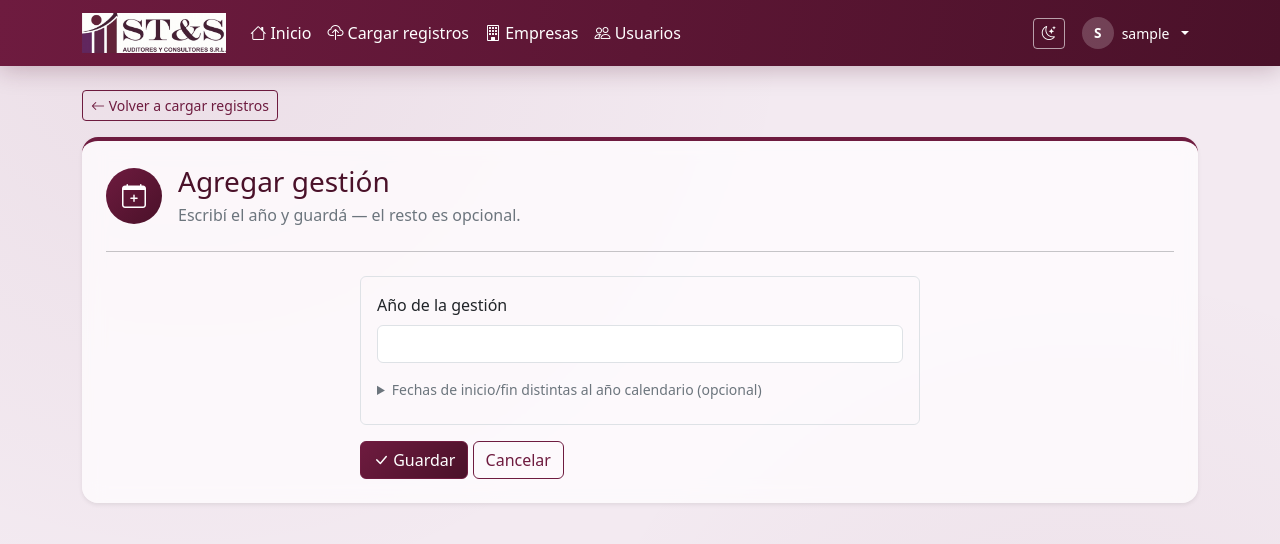
After one commit to AsturilloAlan/proyecto-de-grado, a Django app: page /registros/gestiones/nueva/ in a window 1280 px wide. The commit adds this page. Shown: the top 544 px of the page. Run offline with Django 4.2, Linux system fonts and the light colour scheme; the visitor is signed in with stand-in values (Sample User, id 1); data that the repository does not hold is empty.

Commit message:
Gestion (año fiscal) simplificada: alta, edición y validación de fechas; ajustes de presentación en cargar/base

```diff
--- a/registros/admin.py
+++ b/registros/admin.py
@@ -17,7 +17,7 @@ class EmpresaAuditadaAdmin(admin.ModelAdmin):
 
 @admin.register(Gestion)
 class GestionAdmin(admin.ModelAdmin):
-    list_display = ("anio",)
+    list_display = ("anio", "fecha_inicio", "fecha_fin")
 
 
 @admin.register(CuentaContable)
--- a/registros/forms.py
+++ b/registros/forms.py
@@ -1,9 +1,10 @@
 import os
 import re
+from datetime import date
 
 from django import forms
 
-from .models import CargaArchivo, EmpresaAuditada
+from .models import CargaArchivo, EmpresaAuditada, Gestion
 
 PATRON_TELEFONO = re.compile(r"^[0-9+()\s-]{6,20}$")
 
@@ -13,6 +14,23 @@ TAMANO_MAXIMO_BYTES = TAMANO_MAXIMO_MB * 1024 * 1024
 
 
 class EmpresaAuditadaForm(forms.ModelForm):
+    # No es un campo del modelo EmpresaAuditada: es un atajo para no tener
+    # que ir a otra pantalla a crear la primera gestión de esta empresa.
+    # Si se deja vacío, la empresa queda registrada igual, sin gestión
+    # (se puede agregar después desde "Cargar registros").
+    anio_gestion_inicial = forms.IntegerField(
+        label="Año de la primera gestión a auditar (opcional)",
+        required=False,
+        min_value=2000,
+        max_value=2100,
+        widget=forms.NumberInput(attrs={"class": "form-control", "min": 2000, "max": 2100}),
+        help_text=(
+            "Se crea automáticamente con el año calendario (01/01 - 31/12). "
+            "Si el cierre de esta empresa es distinto, se puede ajustar "
+            "después desde \"Cargar registros\" → \"Agregar gestión\"."
+        ),
+    )
+
     class Meta:
         model = EmpresaAuditada
         fields = [
@@ -56,6 +74,73 @@ class EmpresaAuditadaForm(forms.ModelForm):
         return telefono
 
 
+class GestionForm(forms.ModelForm):
+    """Alta de una gestión (año fiscal).
+
+    Uso simple (la mayoría de los casos): solo se escribe el año y listo,
+    se asume automáticamente el año calendario (01/01 - 31/12).
+
+    Uso avanzado (opcional): si el cliente tiene un cierre distinto al
+    31 de diciembre (algo que en Bolivia depende de su rubro — el SIN
+    fija fechas distintas para industriales, agropecuarias, mineras,
+    etc.), se pueden editar las fechas de inicio/fin manualmente.
+    """
+
+    class Meta:
+        model = Gestion
+        fields = ["anio", "fecha_inicio", "fecha_fin"]
+        labels = {
+            "anio": "Año de la gestión",
+            "fecha_inicio": "Fecha de inicio (opcional)",
+            "fecha_fin": "Fecha de fin (opcional)",
+        }
+        widgets = {
+            "anio": forms.NumberInput(attrs={"class": "form-control", "min": 2000, "max": 2100}),
+            "fecha_inicio": forms.DateInput(attrs={"class": "form-control", "type": "date"}),
+            "fecha_fin": forms.DateInput(attrs={"class": "form-control", "type": "date"}),
+        }
+
+    def __init__(self, *args, **kwargs):
+        super().__init__(*args, **kwargs)
+        self.fields["fecha_inicio"].required = False
+        self.fields["fecha_fin"].required = False
+
+    def clean_anio(self):
+        anio = self.cleaned_data["anio"]
+        if anio < 2000 or anio > 2100:
+            raise forms.ValidationError("Ingresa un año válido (entre 2000 y 2100).")
+        return anio
+
+    def clean(self):
+        limpio = super().clean()
+        anio = limpio.get("anio")
+        inicio = limpio.get("fecha_inicio")
+        fin = limpio.get("fecha_fin")
+        # Si no se especifican fechas, se asume año calendario completo.
+        if anio and not inicio:
+            inicio = date(anio, 1, 1)
+            limpio["fecha_inicio"] = inicio
+        if anio and not fin:
+            fin = date(anio, 12, 31)
+            limpio["fecha_fin"] = fin
+        if inicio and fin and fin <= inicio:
+            raise forms.ValidationError(
+                "La fecha de fin debe ser posterior a la fecha de inicio."
+            )
+        return limpio
+
+    def save(self, commit=True):
+        instancia = super().save(commit=False)
+        # clean() ya rellenó fecha_inicio/fecha_fin si vinieron vacías,
+        # pero save(commit=False) no vuelve a pasar por cleaned_data para
+        # asignarlas al objeto — se hace explícito acá.
+        instancia.fecha_inicio = self.cleaned_data.get("fecha_inicio", instancia.fecha_inicio)
+        instancia.fecha_fin = self.cleaned_data.get("fecha_fin", instancia.fecha_fin)
+        if commit:
+            instancia.save()
+        return instancia
+
+
 class CargaArchivoForm(forms.ModelForm):
     class Meta:
         model = CargaArchivo
--- /dev/null
+++ b/registros/templates/registros/gestion_form.html
@@ -0,0 +1,96 @@
+{% extends "base.html" %}
+{% block title %}{{ titulo|default:"Agregar gestión" }}{% endblock %}
+{% block content %}
+    <div class="d-flex align-items-center gap-3 mb-4">
+        <div class="rounded-circle d-flex align-items-center justify-content-center flex-shrink-0"
+             style="width:56px;height:56px;background:linear-gradient(135deg, var(--guindo), var(--guindo-oscuro));">
+            <i class="bi bi-calendar-plus text-white fs-4"></i>
+        </div>
+        <div>
+            <h1 class="text-guindo mb-1 h3">{{ titulo|default:"Agregar gestión" }}</h1>
+            <p class="text-secondary mb-0">
+                {% if gestion %}
+                    Corregí el año o las fechas y guardá.
+                {% else %}
+                    Escribí el año y guardá — el resto es opcional.
+                {% endif %}
+            </p>
+        </div>
+    </div>
+    <hr class="mb-4">
+
+    <form method="post" class="mx-auto" style="max-width: 560px;">
+        {% csrf_token %}
+        {{ form.non_field_errors }}
+        <div class="p-3 rounded border mb-3">
+            <div class="mb-3">
+                <label for="{{ form.anio.id_for_label }}" class="form-label">{{ form.anio.label }}</label>
+                {{ form.anio }}
+                {% for error in form.anio.errors %}<div class="text-danger small mt-1">{{ error }}</div>{% endfor %}
+            </div>
+
+            <details{% if gestion %} open{% endif %}>
+                <summary class="text-secondary small mb-2" style="cursor:pointer;">
+                    Fechas de inicio/fin distintas al año calendario (opcional)
+                </summary>
+                <p class="form-text">
+                    Por defecto se asume 01/01 al 31/12 de ese año. Solo cambiá esto
+                    si el cliente cierra en otra fecha (en Bolivia varía según su
+                    rubro, según el SIN: industriales 31/marzo, agropecuarias
+                    30/junio, mineras 30/septiembre, resto 31/diciembre).
+                </p>
+                <div class="row g-3 mt-1">
+                    <div class="col-sm-6">
+                        <label for="{{ form.fecha_inicio.id_for_label }}" class="form-label">{{ form.fecha_inicio.label }}</label>
+                        {{ form.fecha_inicio }}
+                        {% for error in form.fecha_inicio.errors %}<div class="text-danger small mt-1">{{ error }}</div>{% endfor %}
+                    </div>
+                    <div class="col-sm-6">
+                        <label for="{{ form.fecha_fin.id_for_label }}" class="form-label">{{ form.fecha_fin.label }}</label>
+                        {{ form.fecha_fin }}
+                        {% for error in form.fecha_fin.errors %}<div class="text-danger small mt-1">{{ error }}</div>{% endfor %}
+                    </div>
+                </div>
+            </details>
+        </div>
+        <div>
+            <button class="btn btn-guindo" type="submit">
+                <i class="bi bi-check-lg"></i> Guardar
+            </button>
+            <a class="btn btn-outline-guindo" href="{% url 'registros:cargar' %}">Cancelar</a>
+        </div>
+    </form>
+
+    {% if gestiones %}
+        <hr class="my-4">
+        <h2 class="h6 text-guindo text-uppercase mb-3">
+            <i class="bi bi-calendar3"></i> Gestiones ya registradas
+        </h2>
+        <div class="table-responsive">
+            <table class="table table-hover align-middle mb-0">
+                <thead>
+                    <tr>
+                        <th>Año</th>
+                        <th>Desde</th>
+                        <th>Hasta</th>
+                        <th></th>
+                    </tr>
+                </thead>
+                <tbody>
+                    {% for g in gestiones %}
+                    <tr>
+                        <td><span class="badge" style="background-color: var(--guindo) !important;">{{ g.anio }}</span></td>
+                        <td>{{ g.fecha_inicio|date:"d/m/Y" }}</td>
+                        <td>{{ g.fecha_fin|date:"d/m/Y" }}</td>
+                        <td class="text-end">
+                            <a href="{% url 'registros:gestion_editar' g.id %}" class="small">
+                                <i class="bi bi-pencil"></i> Editar
+                            </a>
+                        </td>
+                    </tr>
+                    {% endfor %}
+                </tbody>
+            </table>
+        </div>
+    {% endif %}
+{% endblock %}
--- a/registros/urls.py
+++ b/registros/urls.py
@@ -7,6 +7,8 @@ app_name = "registros"
 urlpatterns = [
     path("cargar/", views.cargar_registros, name="cargar"),
     path("cargar/<int:carga_id>/", views.detalle_carga, name="detalle_carga"),
+    path("gestiones/nueva/", views.gestion_crear, name="gestion_crear"),
+    path("gestiones/<int:gestion_id>/editar/", views.gestion_editar, name="gestion_editar"),
     path("empresas/", views.empresas_lista, name="empresas_lista"),
     path("empresas/nueva/", views.empresa_crear, name="empresa_crear"),
     path("empresas/<int:empresa_id>/editar/", views.empresa_editar, name="empresa_editar"),
--- a/registros/views.py
+++ b/registros/views.py
@@ -1,3 +1,5 @@
+from datetime import date
+
 from django.contrib import messages
 from django.contrib.auth.decorators import login_required
 from django.core.paginator import Paginator
@@ -7,8 +9,8 @@ from django.shortcuts import get_object_or_404, redirect, render
 from usuarios.decorators import rol_requerido
 
 from .auditoria import registrar_creacion, registrar_edicion
-from .forms import CargaArchivoForm, EmpresaAuditadaForm
-from .models import CargaArchivo, EmpresaAuditada, HistorialCambio
+from .forms import CargaArchivoForm, EmpresaAuditadaForm, GestionForm
+from .models import CargaArchivo, EmpresaAuditada, Gestion, HistorialCambio
 from .services import procesar_carga
 
 CAMPOS_AUDITABLES_EMPRESA = [
@@ -61,6 +63,63 @@ def detalle_carga(request, carga_id):
 
 
 @rol_requerido("Administrador")
+def gestion_crear(request):
+    """Alta de una nueva gestión (año fiscal) para poder cargar archivos de
+    ese periodo. Solo Administrador, igual que empresas clientes."""
+    if request.method == "POST":
+        form = GestionForm(request.POST)
+        if form.is_valid():
+            gestion = form.save()
+            registrar_creacion(gestion, request.user)
+            messages.success(request, f"Gestión {gestion.anio} creada correctamente.")
+            return redirect("registros:cargar")
+    else:
+        form = GestionForm()
+    return render(
+        request,
+        "registros/gestion_form.html",
+        {"form": form, "gestiones": Gestion.objects.all()},
+    )
+
+
+CAMPOS_AUDITABLES_GESTION = ["anio", "fecha_inicio", "fecha_fin"]
+
+
+@rol_requerido("Administrador")
+def gestion_editar(request, gestion_id):
+    """Corrige un error humano al registrar una gestión (año o fechas mal
+    puestas). No se ofrece "eliminar": si la gestión ya se usó en alguna
+    carga, la base de datos lo protege automáticamente (on_delete=PROTECT
+    en CargaArchivo.gestion); si nunca se usó, dejarla sin usar no genera
+    ningún problema, así que no hace falta borrarla."""
+    gestion = get_object_or_404(Gestion, pk=gestion_id)
+    if request.method == "POST":
+        valores_anteriores = {
+            campo: getattr(gestion, campo) for campo in CAMPOS_AUDITABLES_GESTION
+        }
+        form = GestionForm(request.POST, instance=gestion)
+        if form.is_valid():
+            form.save()
+            registrar_edicion(
+                gestion, valores_anteriores, request.user, CAMPOS_AUDITABLES_GESTION
+            )
+            messages.success(request, f"Gestión {gestion.anio} actualizada correctamente.")
+            return redirect("registros:gestion_crear")
+    else:
+        form = GestionForm(instance=gestion)
+    return render(
+        request,
+        "registros/gestion_form.html",
+        {
+            "form": form,
+            "gestiones": Gestion.objects.all(),
+            "gestion": gestion,
+            "titulo": f"Editar gestión {gestion.anio}",
+        },
+    )
+
+
+@rol_requerido("Administrador")
 def empresas_lista(request):
     """Listado de empresas clientes de ST&S (RF-09, solo Administrador)."""
     busqueda = request.GET.get("q", "").strip()
@@ -86,7 +145,25 @@ def empresa_crear(request):
         if form.is_valid():
             empresa = form.save()
             registrar_creacion(empresa, request.user)
-            messages.success(request, "Empresa registrada correctamente.")
+
+            anio = form.cleaned_data.get("anio_gestion_inicial")
+            if anio:
+                # Se reutiliza si ya existe una con año calendario completo
+                # para ese año (evita duplicados si dos empresas usan la
+                # misma gestión "normal" de 01/01 - 31/12).
+                gestion, creada = Gestion.objects.get_or_create(
+                    anio=anio,
+                    fecha_inicio=date(anio, 1, 1),
+                    fecha_fin=date(anio, 12, 31),
+                )
+                if creada:
+                    registrar_creacion(gestion, request.user)
+                messages.success(
+                    request,
+                    f"Empresa registrada correctamente, con la gestión {anio} lista para usar.",
+                )
+            else:
+                messages.success(request, "Empresa registrada correctamente.")
             return redirect("registros:empresas_lista")
     else:
         form = EmpresaAuditadaForm()
--- a/templates/base.html
+++ b/templates/base.html
@@ -32,7 +32,7 @@
         @media (min-width: 1400px) {
             .navbar-guindo > .container, main.container { max-width: 1600px; }
         }
-        [data-bs-theme="dark"] html { background: #17111a; }
+        html[data-bs-theme="dark"] { background: #17111a; }
         body {
             min-height: 100vh;
             background:
@@ -225,7 +225,8 @@
             </a>
         {% endif %}
 
-        <div class="card card-principal shadow-sm">
+        <div class="card card-principal shadow-sm mx-auto {% block card_extra_class %}{% endblock %}"
+             style="{% block card_extra_style %}{% endblock %}">
             <div class="card-body p-4">
                 {% block content %}{% endblock %}
             </div>
--- a/usuarios/context_processors.py
+++ b/usuarios/context_processors.py
@@ -13,6 +13,8 @@ from django.urls import resolve, reverse
 # (cargar/empresas ya tienen su propio enlace en el navbar).
 _MAPA_VOLVER = {
     "registros:detalle_carga": ("registros:cargar", "Volver a cargas"),
+    "registros:gestion_crear": ("registros:cargar", "Volver a cargar registros"),
+    "registros:gestion_editar": ("registros:cargar", "Volver a cargar registros"),
     "registros:empresa_crear": ("registros:empresas_lista", "Volver a empresas"),
     "registros:empresa_editar": ("registros:empresas_lista", "Volver a empresas"),
     "registros:empresa_historial": ("registros:empresas_lista", "Volver a empresas"),
--- a/usuarios/templates/usuarios/cambiar_clave.html
+++ b/usuarios/templates/usuarios/cambiar_clave.html
@@ -1,7 +1,8 @@
 {% extends "base.html" %}
 {% block title %}Cambiar contraseña{% endblock %}
+{% block card_extra_style %}max-width: 480px;{% endblock %}
 {% block content %}
-    <div class="mx-auto" style="max-width: 480px;">
+    <div>
         <h1 class="text-guindo mb-1 h3">Cambiar contraseña</h1>
         <p class="text-secondary mb-4">Ingresa tu contraseña actual y la nueva contraseña.</p>
 
--- a/usuarios/templates/usuarios/cambiar_clave_hecho.html
+++ b/usuarios/templates/usuarios/cambiar_clave_hecho.html
@@ -1,7 +1,8 @@
 {% extends "base.html" %}
 {% block title %}Contraseña actualizada{% endblock %}
+{% block card_extra_style %}max-width: 480px;{% endblock %}
 {% block content %}
-    <div class="mx-auto text-center" style="max-width: 480px;">
+    <div class="text-center">
         <div class="d-inline-flex align-items-center justify-content-center rounded-circle mb-3"
              style="width: 64px; height: 64px; background: #1a7f37; color: #fff;">
             <i class="bi bi-check-lg" style="font-size: 1.75rem;"></i>
--- a/usuarios/templates/usuarios/login.html
+++ b/usuarios/templates/usuarios/login.html
@@ -1,8 +1,10 @@
 {% extends "base.html" %}
 {% load static %}
 {% block title %}Iniciar sesión{% endblock %}
+{% block card_extra_class %}mt-4 mt-md-5{% endblock %}
+{% block card_extra_style %}max-width: 460px;{% endblock %}
 {% block content %}
-    <div class="mx-auto" style="max-width: 400px;">
+    <div>
         <div class="text-center mb-4">
             <img src="{% static 'img/logo-sts.png' %}" alt="ST&amp;S Auditores y Consultores" class="mb-3" style="max-width: 260px; width: 100%; height: auto;">
             <h1 class="text-guindo mb-1 h3">Iniciar sesión</h1>
--- a/usuarios/templates/usuarios/verificar_codigo.html
+++ b/usuarios/templates/usuarios/verificar_codigo.html
@@ -1,7 +1,9 @@
 {% extends "base.html" %}
 {% block title %}Verificación en dos pasos{% endblock %}
+{% block card_extra_class %}mt-4 mt-md-5{% endblock %}
+{% block card_extra_style %}max-width: 460px;{% endblock %}
 {% block content %}
-    <div class="mx-auto text-center" style="max-width: 420px;">
+    <div class="text-center">
         <div class="d-inline-flex align-items-center justify-content-center rounded-circle mb-3"
              style="width: 64px; height: 64px; background: var(--guindo); color: #fff;">
             <i class="bi bi-shield-lock" style="font-size: 1.75rem;"></i>
```
Also changed, not shown: registros/models.py (+29 -3 lines), registros/services.py (+18 -0 lines), registros/templates/registros/cargar.html (+15 -2 lines), registros/templates/registros/empresa_form.html (+30 -4 lines), registros/tests.py (+151 -3 lines), usuarios/templates/usuarios/usuario_form.html (+18 -2 lines), registros/migrations/0005_gestion_fechas.py (added), registros/migrations/0006_gestion_anio_no_unico.py (added).
